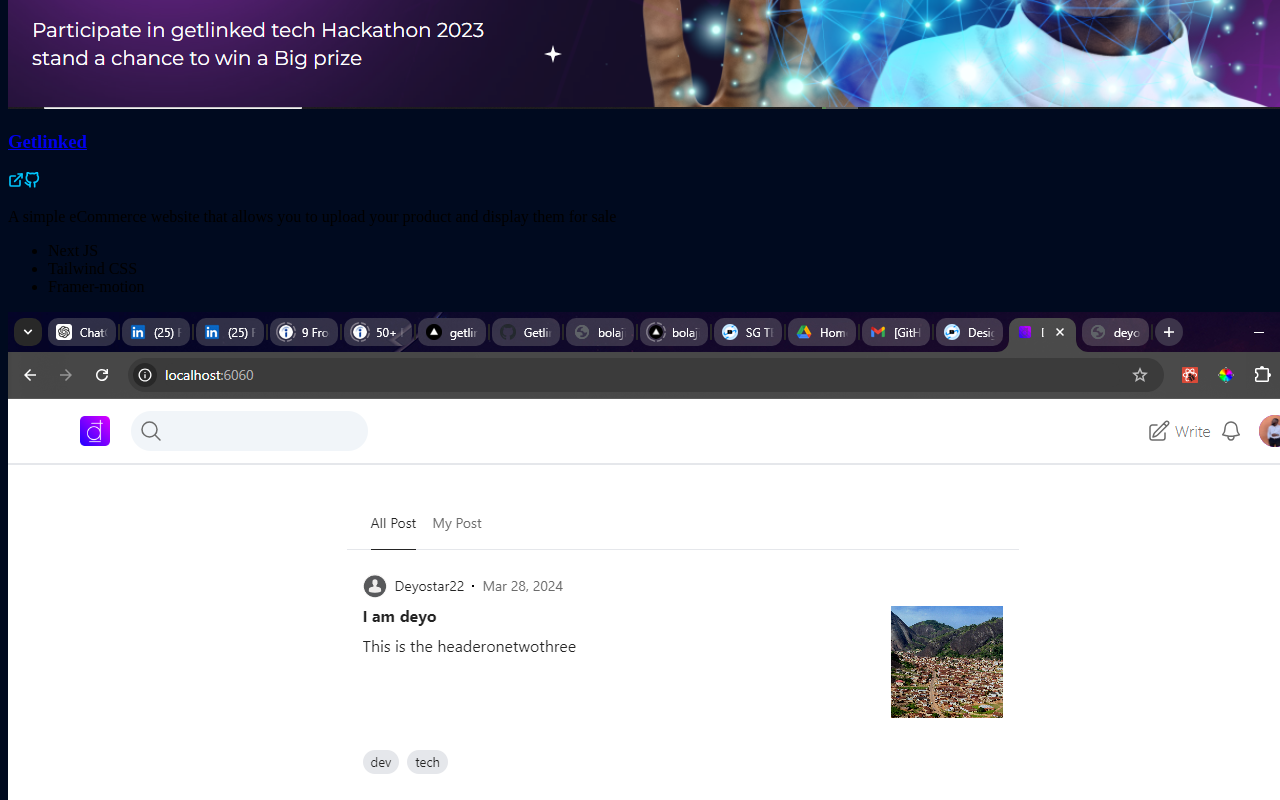
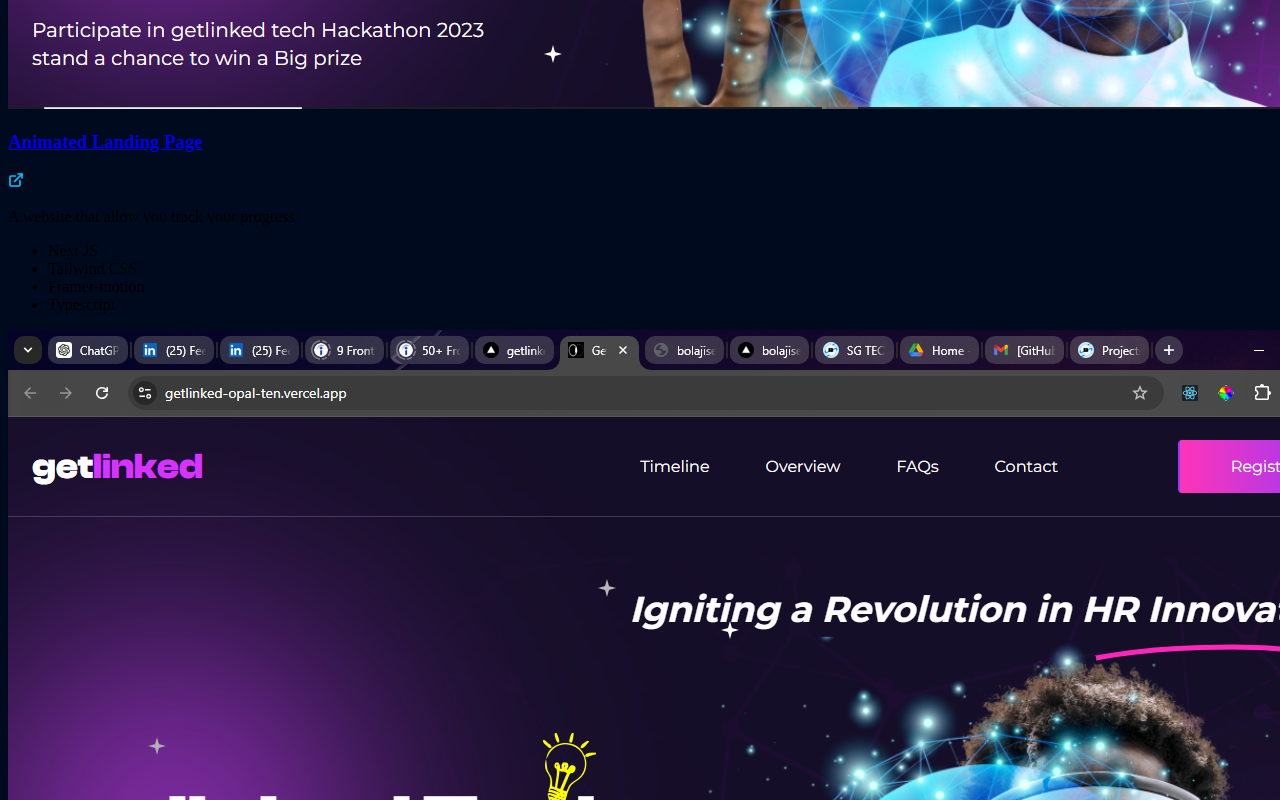
Before and after one commit to bolajisegun/bolajisegun, a Next.js app: page / in a window 1280 px wide. Shown: the part 1040-1840 px from the top of the page. Built offline with nearby package versions, Linux system fonts and the light colour scheme.

Commit message:
Added an update

```diff
--- a/data/content/projects.ts
+++ b/data/content/projects.ts
@@ -2,8 +2,17 @@
 import { Project } from "types";
 
 const projects: Project[] = [
+
   {
     id: 0,
+    title: "Animated Landing Page",
+    desc: "A website that allow you track your progress",
+    img: "/static/projects/getlinked.png",
+    link: "https://trackit-seven-phi.vercel.app/",
+    tags: ["Next JS", "Tailwind CSS", "Framer-motion", "Typescript"],
+  },
+  {
+    id: 1,
     title: "Getlinked",
     desc: "A simple eCommerce website that allows you to upload your product and display them for sale",
     img: "/static/projects/getlinked.png",
@@ -12,7 +21,7 @@
     tags: ["Next JS", "Tailwind CSS", "Framer-motion"],
   },
   {
-    id: 1,
+    id: 2,
     title: "Blog Website",
     desc: "A simple blog website where you can create an account and add a blog post and view other blogs from other users",
     img: "/static/projects/blog.png",
@@ -21,7 +30,7 @@
     tags: ["React", "Typescript", "Tailwind Css", "Node js"],
   },
   {
-    id: 2,
+    id: 3,
     title: "React",
     desc: "Just a simple react website that encompasses the use of authentication and authorization functionality, no special concentration the ui.",
     img: "/static/projects/react.png",
@@ -30,7 +39,7 @@
     tags: ["React", "Tailwind", "API", "Node.js"],
   },
   {
-    id: 3,
+    id: 4,
     title: "Laundry Website",
     desc: "Beautiful laundry website for a dry-cleaning company",
     img: "/static/projects/zillionaire.png",
@@ -38,7 +47,7 @@
     tags: ["HTML", "CSS", "Javascript"],
   },
   {
-    id: 4,
+    id: 5,
     title: "Ecommerce Website",
     desc: "Beautiful Ecommerce website with full payment gateway integration for african bespoke wears",
     img: "/static/projects/kenzcouture.png",
@@ -46,7 +55,7 @@
     tags: ["Wordpress"],
   },
   {
-    id: 5,
+    id: 6,
     title: "Basic Landing Page",
     desc: "Just a landing page design to practice your proficiency in web-development fundamentals",
     img: "/static/projects/balo.png",
@@ -55,7 +64,7 @@
     tags: ["HTML", "CSS", "Javascript"],
   },
   {
-    id: 6,
+    id: 7,
     title: "eCommerce Website",
     desc: "A simple eCommerce website that allows you to upload your product and display them for sale",
     img: "/static/projects/sg-store.png",
```
